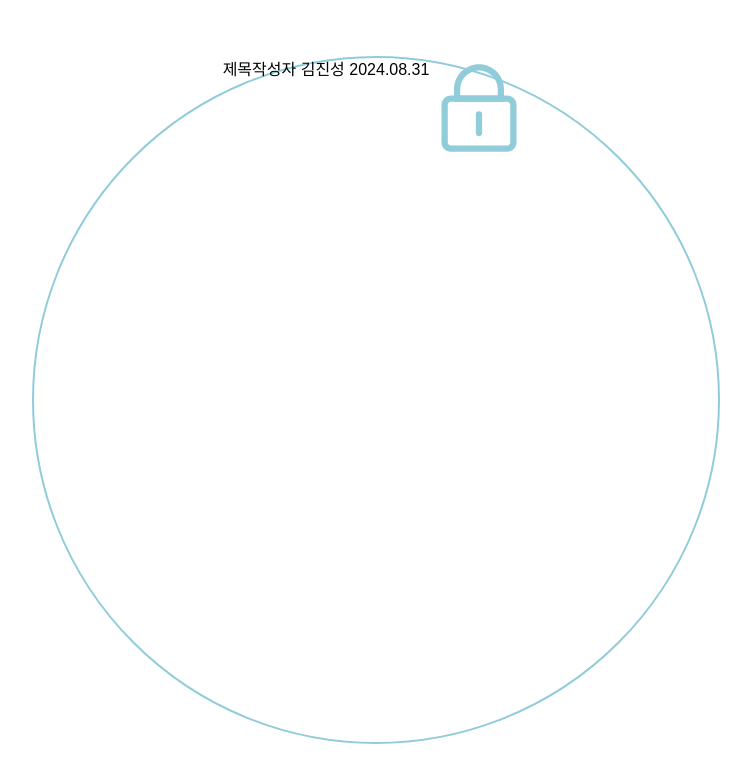
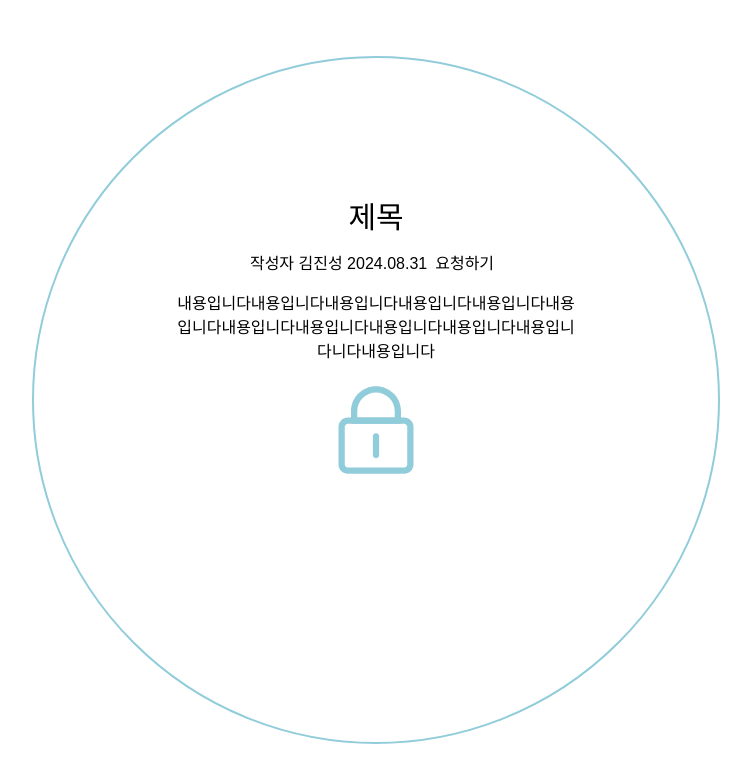
Before and after one commit to daun-up/bubble-frontend, a React (Create React App) app: page /target in a window 1280 px wide. Shown: the top 782 px of the page, without its empty margins (264-1015 px from the left). Built offline with nearby package versions, Linux system fonts and the light colour scheme.

Commit message:
feature: 경험 상세 페이지 구현

```diff
--- a/src/App.css
+++ b/src/App.css
@@ -36,3 +36,22 @@
     transform: rotate(360deg);
   }
 }
+
+@keyframes pop {
+  0% {
+    transform: scale(0);
+    opacity: 0;
+  }
+  70% {
+    transform: scale(1.2);
+    opacity: 1;
+  }
+  100% {
+    transform: scale(1);
+    opacity: 1;
+  }
+}
+
+.animate-pop {
+  animation: pop 0.4s ease-in-out;
+}
--- a/src/pages/TargetPage.js
+++ b/src/pages/TargetPage.js
@@ -1,20 +1,62 @@
-import React from 'react';
-import {ReactComponent as Lock} from '../../src/assets/lock.svg'
+import React, { useState } from 'react';
+import { ReactComponent as Lock } from '../../src/assets/lock.svg';
+
 export default function TargetPage() {
+  const [circles, setCircles] = useState([]);
+
+  const handleRequestClick = () => {
+    const centralRadius = 344; // 중앙 원의 반지름 (688px / 2)
+    const buffer = 65 + 20; // 동그라미 반지름(65px) + 추가 간격 (20px)
+    const minDistance = centralRadius + buffer; // 중앙 원 경계로부터의 최소 거리
+    const maxDistance = centralRadius + 300; // 최대 거리 (조정 가능)
+
+    const centerX = window.innerWidth / 2; // 화면의 가로 중앙
+    const centerY = window.innerHeight / 2; // 화면의 세로 중앙
+
+    let x, y;
+
+    // 중앙 원 바깥의 랜덤 위치를 찾을 때까지 반복
+    do {
+      const angle = Math.random() * 2 * Math.PI; // 랜덤 각도
+      const distance = minDistance + Math.random() * (maxDistance - minDistance); // 거리 계산
+
+      // 동그라미의 랜덤 위치 계산
+      x = centerX + distance * Math.cos(angle);
+      y = centerY + distance * Math.sin(angle);
+    } while (x < 0 || y < 0 || x > window.innerWidth || y > window.innerHeight);
+
+    // 새로운 동그라미 추가
+    setCircles([...circles, { id: circles.length, x, y }]);
+  };
+
   return (
-    <div className="flex justify-center items-center w-screen h-screen">
-      <div className="flex justify-center border-[#90CCDA] rounded-full w-[688px] h-[688px] border-2 border-solid">
-        <div>
-          <p>제목</p>
+    <div className="flex justify-center items-center w-screen h-screen relative">
+      <div className="flex flex-col justify-center items-center border-[#90CCDA] rounded-full w-[688px] h-[688px] border-2 border-solid relative">
+        <div className="text-center w-[400px] h-[400px] overflow-scroll ">
+          <div className="mb-4">
+            <p className="text-3xl">제목</p>
+          </div>
+          <div className="pb-4 flex justify-center">
+            <p>작성자 김진성 2024.08.31</p>
+            <button onClick={handleRequestClick} className="px-2">요청하기</button>
+          </div>
+          <div className="pb-4">
+            내용입니다내용입니다내용입니다내용입니다내용입니다내용입니다내용입니다내용입니다내용입니다내용입니다내용입니다니다내용입니다
+          </div>
+          <div className="flex justify-center">
+            <Lock />
+          </div>
         </div>
-        <div>
-          <p>작성자 김진성 2024.08.31</p>
-        </div>
-        <div>
-          <Lock/>
-        </div>
+      </div>
 
-      </div>
+      {/* 중앙 원 바깥에 동그라미 렌더링 */}
+      {circles.map((circle) => (
+        <div
+          key={circle.id}
+          className="absolute w-[50px] h-[50px] bg-[#90CCDA] rounded-full animate-pop"
+          style={{ top: `${circle.y - 65}px`, left: `${circle.x - 65}px` }}
+        ></div>
+      ))}
     </div>
   );
 }
```
